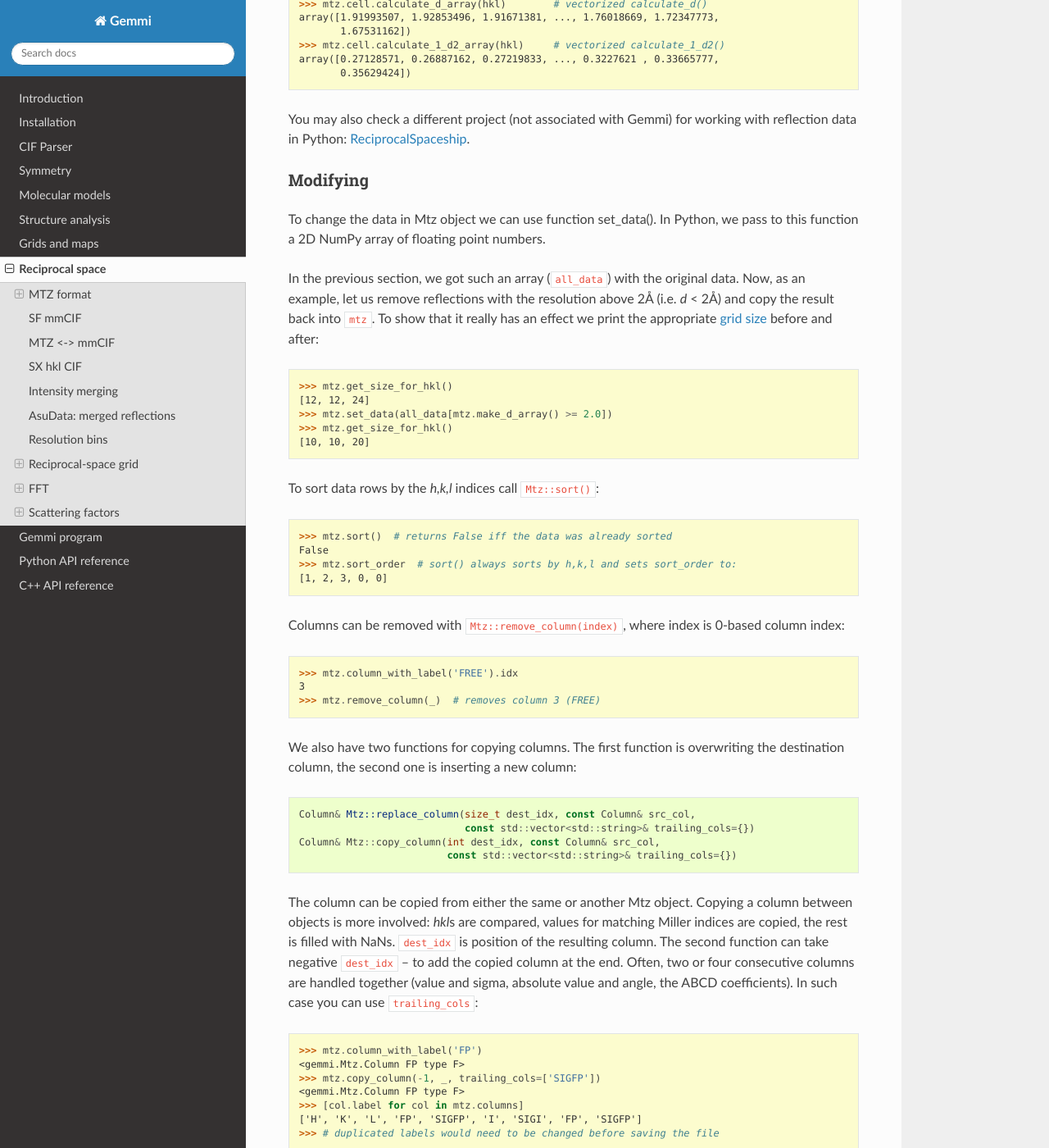
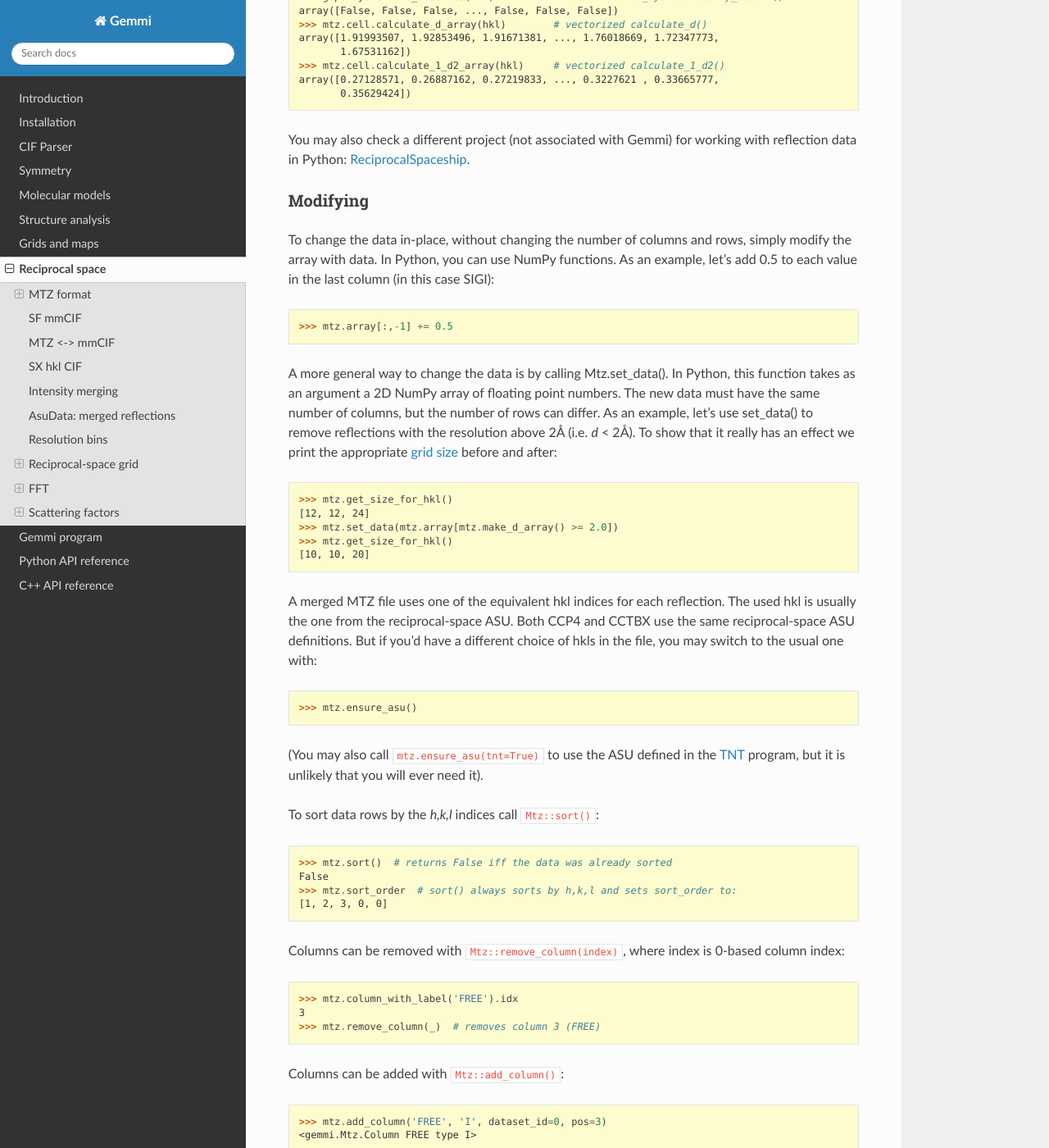
Before and after one commit to project-gemmi/gemmi, a Sphinx documentation site: the page built from docs/hkl.rst, in a window 1280 px wide and 1400 px high, scrolled down 8910 px. Shown: the whole window at 82% size. Built offline with Sphinx 7.4.7 and the Read the Docs theme 2.0.0, drawn with Linux system fonts in a browser that asks for light colours; some of the changed text lies outside the part shown.

Commit message:
edit Mtz docs

```diff
--- a/docs/hkl.rst
+++ b/docs/hkl.rst
@@ -430,7 +430,8 @@ Another way to get Miller indices as a N×3 array of integers is:
 The same method is available also in ReflnBlock (which represents SF-mmCIF
 and is described in a later section). Similarly, :ref:`AsuData <asu_data>`
 has a property ``miller_array``.
-And finally, gemmi has a standalone function ``make_miller_array()``
+
+There is also a standalone function ``make_miller_array()``
 that returns all reflections in a resolution shell.
 To get all unique reflections up to the same resolution
 as the example MTZ file we can do:
@@ -448,7 +449,7 @@ as the example MTZ file we can do:
          [ 5,  2,  1],
          [ 5,  2,  2]]...)
 
-We also have two optional parameters (not used above): ``dmax`` and ``unique``.
+This function has two optional parameters (not used above): ``dmax`` and ``unique``.
 Setting ``unique=False`` returns all equivalent reflections.
 By default, only reflections from the reciprocal space ASU are returned.
 
@@ -494,13 +495,22 @@ for working with reflection data in Python:
 Modifying
 ---------
 
-To change the data in Mtz object we can use function set_data().
-In Python, we pass to this function a 2D NumPy array of floating point numbers.
-
-In the previous section, we got such an array (``all_data``)
-with the original data.
-Now, as an example, let us remove reflections with the resolution
-above 2Å (i.e. *d* < 2Å) and copy the result back into ``mtz``.
+To change the data in-place, without changing the number of columns and rows,
+simply modify the array with data. In Python, you can use NumPy functions.
+As an example, let's add 0.5 to each value in the last column
+(in this case SIGI):
+
+.. doctest::
+  :skipif: numpy is None
+
+  >>> mtz.array[:,-1] += 0.5
+
+A more general way to change the data is by calling Mtz.set_data().
+In Python, this function takes as an argument a 2D NumPy array of floating
+point numbers. The new data must have the same number of columns, but
+the number of rows can differ.
+As an example, let's use set_data() to remove reflections with the resolution
+above 2Å (i.e. *d* < 2Å).
 To show that it really has an effect we print the appropriate
 :ref:`grid size <grid_size>` before and after:
 
@@ -509,9 +519,23 @@ To show that it really has an effect we print the appropriate
 
   >>> mtz.get_size_for_hkl()
   [12, 12, 24]
-  >>> mtz.set_data(all_data[mtz.make_d_array() >= 2.0])
+  >>> mtz.set_data(mtz.array[mtz.make_d_array() >= 2.0])
   >>> mtz.get_size_for_hkl()
   [10, 10, 20]
+
+A merged MTZ file uses one of the equivalent hkl indices
+for each reflection. The used hkl is usually the one from
+the reciprocal-space ASU. Both CCP4 and CCTBX use the same
+reciprocal-space ASU definitions. But if you'd have a different
+choice of hkls in the file, you may switch to the usual one with:
+
+.. doctest::
+
+  >>> mtz.ensure_asu()
+
+(You may also call ``mtz.ensure_asu(tnt=True)`` to use the ASU defined
+in the `TNT <https://www.uoxray.uoregon.edu/tnt/manual/node110.html>`_
+program, but it is unlikely that you will ever need it).
 
 To sort data rows by the *h,k,l* indices call ``Mtz::sort()``:
 
@@ -530,6 +554,14 @@ where index is 0-based column index:
   >>> mtz.column_with_label('FREE').idx
   3
   >>> mtz.remove_column(_)  # removes column 3 (FREE)
+
+Columns can be added with ``Mtz::add_column()``:
+
+.. doctest::
+
+  >>> mtz.add_column('FREE', 'I', dataset_id=0, pos=3)
+  <gemmi.Mtz.Column FREE type I>
+
 
 We also have two functions for copying columns.
 The first function is overwriting the destination column,
@@ -556,12 +588,12 @@ In such case you can use ``trailing_cols``:
   >>> mtz.copy_column(-1, _, trailing_cols=['SIGFP'])
   <gemmi.Mtz.Column FP type F>
   >>> [col.label for col in mtz.columns]
-  ['H', 'K', 'L', 'FP', 'SIGFP', 'I', 'SIGI', 'FP', 'SIGFP']
+  ['H', 'K', 'L', 'FREE', 'FP', 'SIGFP', 'I', 'SIGI', 'FP', 'SIGFP']
   >>> # duplicated labels would need to be changed before saving the file
 
-This function checks if the next column has label SIGFP and copies it as well.
-To copy the next column without checking pass the empty string,
-i.e. ``trailing_cols=['']``.
+The call above checked that the next column has label SIGFP and copied it
+as well. To copy the next column without checking the label pass the empty
+string, i.e. ``trailing_cols=['']``.
 
 ----
 
```
